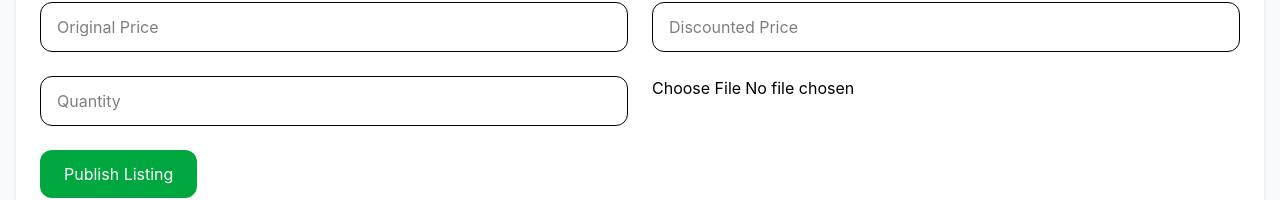
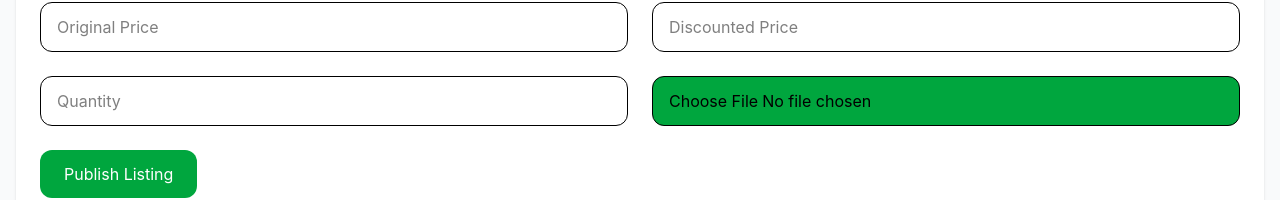
Before and after one commit to beka822/savemore-ke, a React (Vite) app: page /seller in a window 1280 px wide. Both pictures are taken after a click on the button "Add Listing". Shown: the part 525-725 px from the top of the page. Built offline with nearby package versions, Linux system fonts and the light colour scheme; no server answers.

Commit message:
coloring file upload

```diff
--- a/src/pages/SellerDashboard.jsx
+++ b/src/pages/SellerDashboard.jsx
@@ -199,7 +199,8 @@ function SellerDashboard(){
                         className="border rounded-xl px-4 py-3" />
                         <input
                         type="file"
-                        onChange={(e)=>setImage(e.target.files[0])} />
+                        onChange={(e)=>setImage(e.target.files[0])}
+                        className="border rounded-xl px-4 py-3 bg-green-600 hover:bg-green-700" />
                     </div>
                     <button
                     onClick={handleUpload}
```
